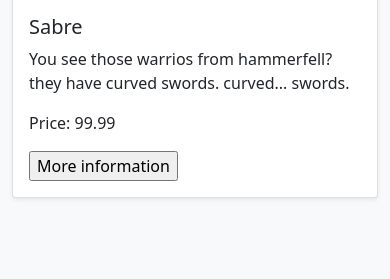
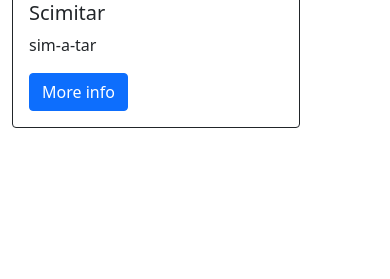
Before and after one commit to Davidweir57/CA298-Full-Stack, a Django app: page /european in a window 390 px wide. Shown: the part 2492-2771 px from the top of the page. After the commit the page ends 2620 px from the top, so only its background shows below. Run offline with Django 3.2, Linux system fonts and the light colour scheme; data comes from the database, SQL or seed files in the repository; both versions use the stored data as it was after the commit; parts of the project's set-up code (start-up, migrations or seed data) failed here and were passed over; some libraries are stand-ins or nearby versions.

Commit message:
updated css and html

```diff
--- a/ca298_project/store_app/models.py
+++ b/ca298_project/store_app/models.py
@@ -16,6 +16,12 @@ class Product(models.Model):
     price = models.DecimalField(max_digits=10, decimal_places=2)
     picture = models.FileField(upload_to='product_img/', blank=True)
     category = models.ForeignKey(ProductCategory, on_delete=models.CASCADE)
+
+
+class ProductStock(models.Model):
+    id = models.AutoField(primary_key=True)
+    product = models.OneToOneField(Product, on_delete=models.CASCADE)
+    stock = models.IntegerField()
 
 
 class CaUser(AbstractUser):
--- a/ca298_project/store_app/templates/base.html
+++ b/ca298_project/store_app/templates/base.html
@@ -2,8 +2,7 @@
 <html lang="en">
 <head>
     <meta charset="UTF-8">
-<meta name="viewport" content=
-        "width=device-width, initial-scale=1,shrink-to-fit=no">
+    <meta name="viewport" content="width=device-width, initial-scale=1,shrink-to-fit=no">
     <title>{% block title %}{% endblock %}</title>
 
     <link href="https://cdn.jsdelivr.net/npm/bootstrap@5.0.0-beta1/dist/css/bootstrap.min.css" rel="stylesheet" integrity="sha384-giJF6kkoqNQ00vy+HMDP7azOuL0xtbfIcaT9wjKHr8RbDVddVHyTfAAsrekwKmP1" crossorigin="anonymous">
@@ -39,6 +38,11 @@
         </li>
       </ul>
     </div>
+      {% if  user.is_authenticated %}
+        <a class="btn btn-primary" href="/logout" role="button">Logout</a>
+          {% else %}
+          <a class="btn btn-primary" href="/login" role="button">Login</a>
+      {% endif %}
   </div>
 </nav>
 
--- a/ca298_project/store_app/templates/european_swords.html
+++ b/ca298_project/store_app/templates/european_swords.html
@@ -7,33 +7,22 @@
 
 {% block content %}
     <br>
-    {% for product in products  %}
-        <div class="album py-5 bg-light">
-            <div class="container">
-            <div class="row row-cols-1 row-cols-sm-2 row-cols-md-3 g-3">
-                <div class="col">
-          <div class="card shadow-sm">
-              <img src="{{ product.picture.url }}" class="card-img" alt="" height = 250px>
+
+<div class="container-fluid">
+  <div class="row">
+      {% for product in products %}
+    <div class="col-sm-4">
+      <div class="card border-dark mb-3" style="width: 18rem;">
+        <img class="card-img-top" src="{{ product.picture.url }}" alt="{{ product.name }}" height="250">
         <div class="card-body">
-                <h5>{{ product.name }}</h5>
+            <h5 class="card-title">{{ product.name }}</h5>
             <p class="card-text">{{ product.description }}</p>
-                <p class="card-text">Price: {{ product.price }}</p>
-                <form action="product/{{ product.id }}">
-                    <input type="submit" value="More information" />
-                </form>
-              <div class="d-flex justify-content-between align-items-center">
-                <div class="btn-group">
+            <a href="product/{{ product.id }}" class="btn btn-primary">More info</a>
         </div>
       </div>
     </div>
-          </div>
-        </div>
+      {% endfor %}
   </div>
 </div>
 
-
-</div>
-
-    {% endfor %}
-
 {% endblock %}
--- a/ca298_project/store_app/templates/index.html
+++ b/ca298_project/store_app/templates/index.html
@@ -6,11 +6,5 @@
 
 {% block content %}
 
-    {% if user.is_authenticated %}
-        <h1> Hello {{ user.username }} </h1>
-        <a href="/logout">Logout</a>
-    {% else %}
-        <a href="/login">Log in</a>
-    {% endif %}
 
 {% endblock %}
--- a/ca298_project/store_app/templates/login.html
+++ b/ca298_project/store_app/templates/login.html
@@ -5,9 +5,11 @@
 {% endblock %}
 
 {% block content %}
-    <form action="." method="POST">
+    <h1 class="h3 mb-3 font-weight-normal">Please sign in</h1>
+    <form class ="form-signin" action="." method="POST">
         {% csrf_token %}
         {{ form.as_table }}
-        <button type="submit">Submit</button>
+        <br>
+        <button class="btn btn-lg btn-primary btn-block" type="submit">Sign in</button>
     </form>
 {% endblock %}
--- a/ca298_project/store_app/urls.py
+++ b/ca298_project/store_app/urls.py
@@ -3,7 +3,6 @@ from . import views, forms
 
 urlpatterns = [
 	path('', views.index, name="index"),
-	path('registration/', views.register, name="register"),
 	path('allproducts/', views.all_products, name='all_products'),
 	path('product/<int:prodid>', views.singleproduct, name='single_product'),
 	path('myform', views.myform),
@@ -16,6 +15,6 @@ urlpatterns = [
 	path('european', views.european_sword, name="european swords"),
 	path('oriental', views.oriental_sword, name="oriental swords"),
 	path('checkout', views.checkout, name="checkout"),
-
+	#path('stock', views.Stockform)
 
 ]
--- a/ca298_project/store_app/views.py
+++ b/ca298_project/store_app/views.py
@@ -54,10 +54,6 @@ def index(request):
 	return render(request, 'index.html')
 
 
-def register(request):
-	return HttpResponse("Hello from registration page.")
-
-
 def all_products(request):
 	all_p = Product.objects.all()
 	return render(request, 'all_products.html', {'products' : all_p})
@@ -81,14 +77,38 @@ def myform(request):
 		return render(request, 'form.html', {'form': form})
 
 
+
+#todo - fix this view
+#@login_required()
+#@admin_required()
+#def Stockform(request):
+#	if request.method == 'POST':
+#		form = ProductStockForm(request.POST)
+#		data = request.POST.dict()
+#		if form.is_valid():
+#			obj = ProductStock.objects.filter(product_id=data.get("product")).first()
+#			if obj is None:
+#				stock_update = form.save()
+#				return render(request, 'stock.html', {'form': form, 'added': True})
+#			else:
+#				obj.stock = obj.stock + form.data['stock']
+#				obj.save()
+#				return render(request, 'stock.html', {'form': form, 'added': True})
+#
+#	else:
+#		form = ProductStockForm()
+#		return render(request, 'stock.html', {'form': form})
+
+
 @login_required()
 def add_to_basket(request, productid):
 	user = request.user
+	product = Product.objects.get(pk=productid)
 	shopping_basket = ShoppingBasket.objects.filter(user_id=user).first()
+
 	if not shopping_basket:
 		shopping_basket = ShoppingBasket(user_id=user).save()
 
-	product = Product.objects.get(pk=productid)
 	sbi = ShoppingBasketItems.objects.filter(basket_id=shopping_basket.id, product_id=product.id).first()
 	if sbi is None:
 		sbi = ShoppingBasketItems(basket_id=shopping_basket, product_id=product.id).save()
@@ -135,6 +155,7 @@ def checkout(request):
 				order_items.append(order_item)
 
 			shopping_basket.delete()
+			ShoppingBasket(user_id=user).save()
 			return render(request, 'order_complete.html', {'order': order, 'items': order_items})
 	else:
 		form = OrderForm()
```
Also changed, not shown: ca298_project/store_app/forms.py (+16 -2 lines), ca298_project/store_app/templates/Stock.html (added, +18 -0 lines), ca298_project/store_app/templates/oriental_swords.html (+9 -18 lines), ca298_project/db.sqlite3. Lines whose indentation alone changed are shown as unchanged.
